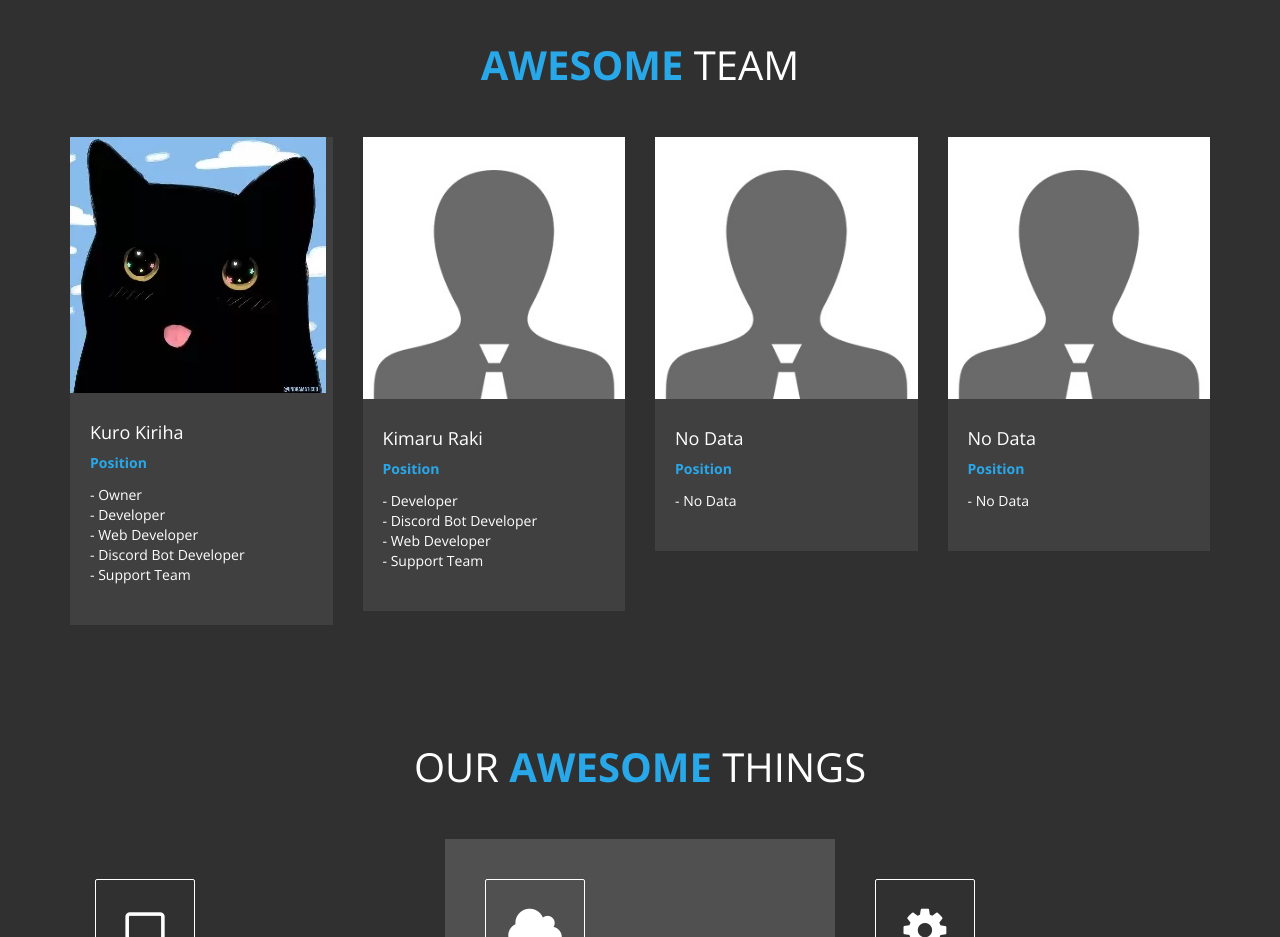
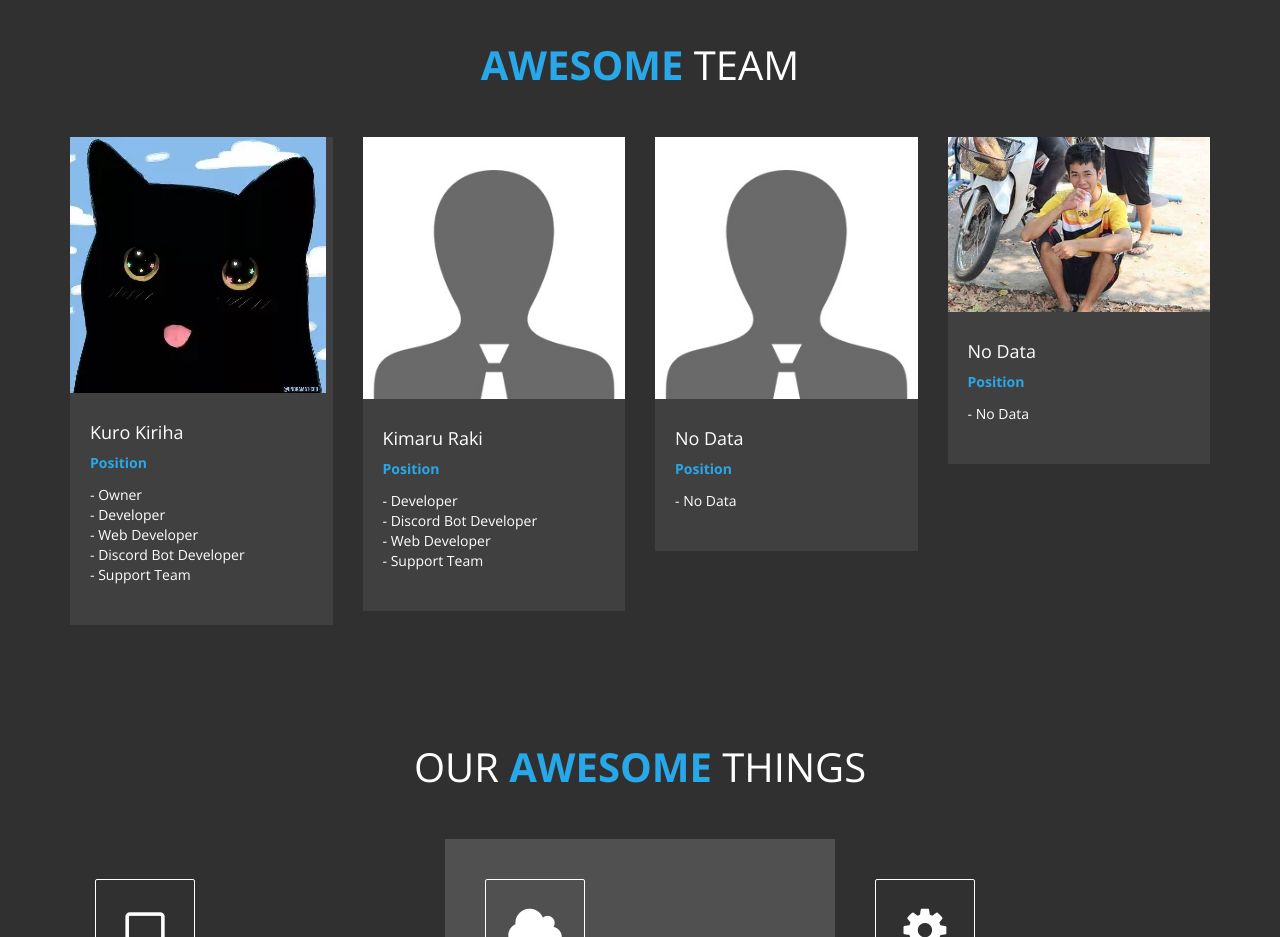
Before and after one commit to kirihadeveloperhouse/kirihadeveloperhouse.github.io, a plain HTML site: page index.html in a window 1280 px wide. Shown: the part 1200-2137 px from the top of the page. Drawn offline with nearby package versions, Linux system fonts and the light colour scheme.

Commit message:
Edit something

```diff
--- a/index.html
+++ b/index.html
@@ -200,7 +200,7 @@
     				</div>
     				<div class="col-md-3 col-sm-6 col-xs-12 wow fadeIn" data-wow-offset="50" data-wow-delay="1.6s">
     					<div class="team-wrapper">
-    						<img src="images/member-1.jpg" class="img-responsive" alt="team img 4">
+    						<img src="./images/Other/FB_IMG_1603408578497.jpg" class="img-responsive" alt="team img 4">
     							<div class="team-des">
     								<h4>No Data</h4>
     								<span>Position</span>
```
